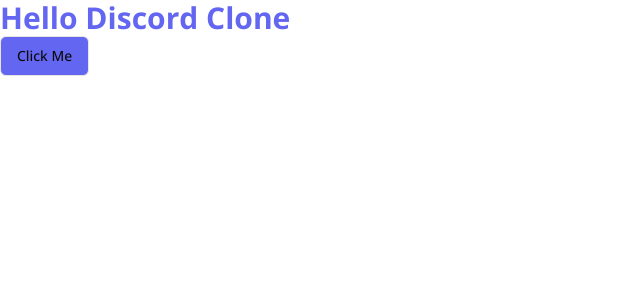
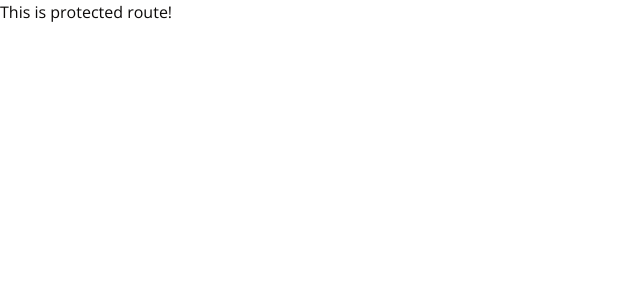
Before and after one commit to hoamx2602/discord-clone-nextjs, a Next.js app: page / in a window 1280 px wide. Shown: the top 300 px of the page, without its empty margins (0-640 px from the left). Built offline with nearby package versions, Linux system fonts and the light colour scheme.

Commit message:
feat: folder setup

```diff
--- /dev/null
+++ b/app/(auth)/(routes)/login/page.tsx
@@ -0,0 +1,5 @@
+const LoginPage = () => {
+  return <div>LoginPage</div>;
+};
+
+export default LoginPage;
--- /dev/null
+++ b/app/(auth)/(routes)/register/page.tsx
@@ -0,0 +1,5 @@
+const RegisterPage = () => {
+  return <div>RegisterPage</div>;
+};
+
+export default RegisterPage;
--- /dev/null
+++ b/app/(auth)/layout.tsx
@@ -0,0 +1,5 @@
+const AuthLayout = ({ children }: { children: React.ReactNode }) => {
+  return <div className="bg-red-500 h-full">{children}</div>;
+};
+
+export default AuthLayout;
--- /dev/null
+++ b/app/(main)/(routes)/page.tsx
@@ -0,0 +1,3 @@
+export default function Home() {
+  return <div>This is protected route!</div>;
+}
--- a/app/page.tsx
+++ /dev/null
@@ -1,12 +0,0 @@
-import { Button } from '@/components/ui/button';
-
-export default function Home() {
-  return (
-    <div>
-      <p className="text-3xl font-bold text-indigo-500">Hello Discord Clone</p>
-      <Button variant="outline" className="bg-indigo-500">
-        Click Me
-      </Button>
-    </div>
-  );
-}
```
